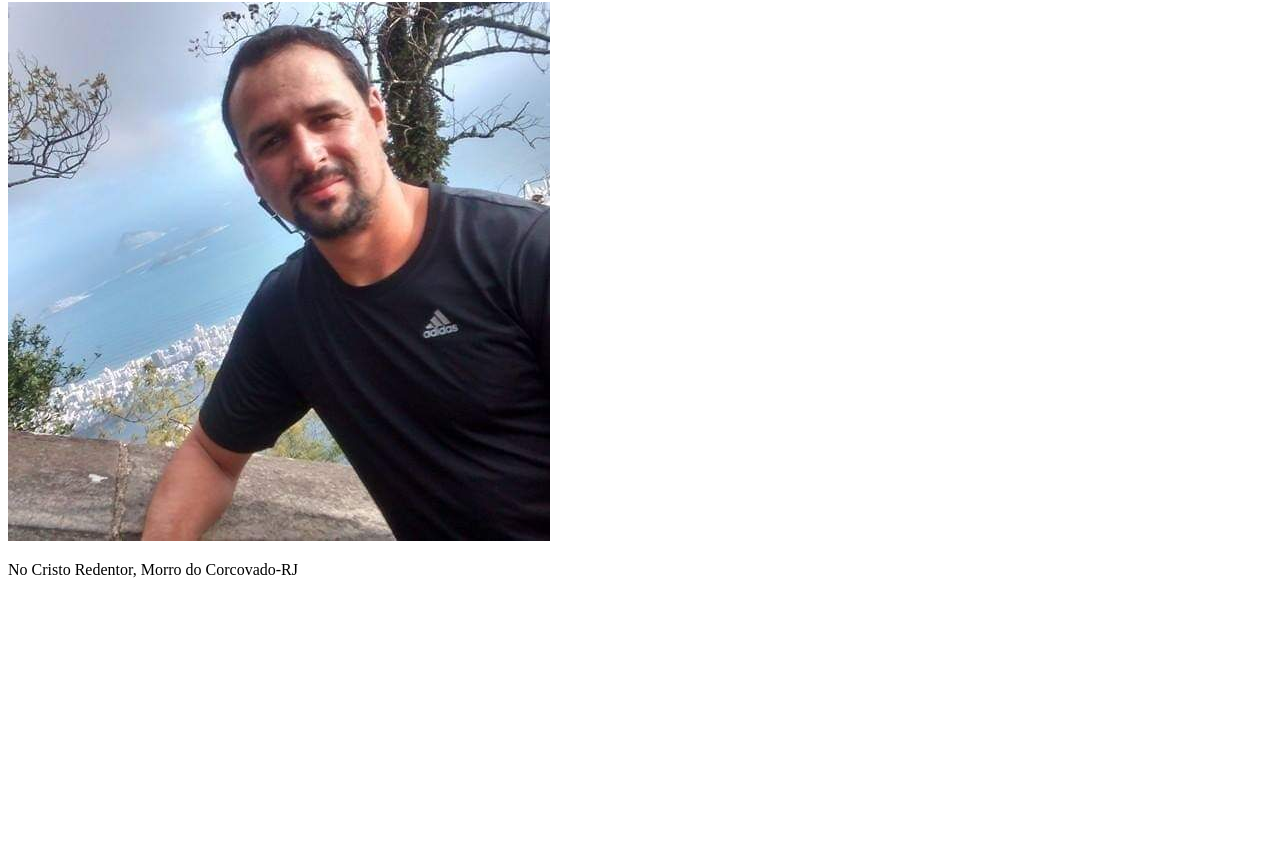
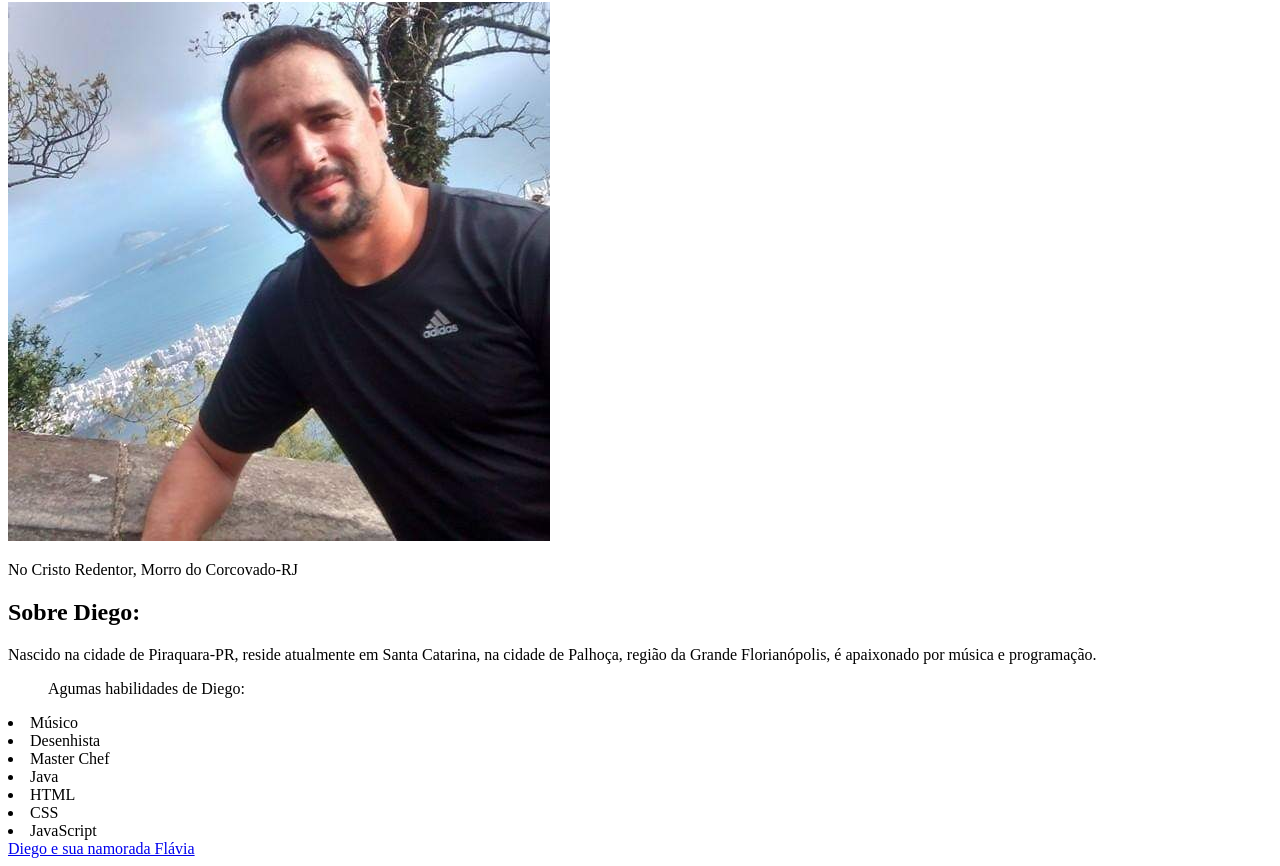
Before and after one commit to DiegoCS777/DiegoCS777.github.io, a plain HTML site: page Portifolio/index.html in a window 1280 px wide. Shown: the part 78-944 px from the top of the page. Before the commit the page ends 800 px from the top, so only its background shows below. Drawn offline with Linux system fonts and the light colour scheme; files whose address does not match are found by name.

Commit message:
adiciona mais algumas descrições e fotos no portifolio

```diff
--- a/Portifolio/index.html
+++ b/Portifolio/index.html
@@ -10,10 +10,21 @@
            <img src="diego correia.jpg">
            <p> No Cristo Redentor, Morro do Corcovado-RJ</p>
 
+        <h2>Sobre Diego:</h2>
+        <p>Nascido na cidade de Piraquara-PR, reside atualmente em Santa Catarina,
+           na cidade de Palhoça, região da Grande Florianópolis, é apaixonado por
+           música e programação.</p>
 
+           <ul>Agumas habilidades de Diego:</ul>
+           <li>Músico</li>
+           <li>Desenhista</li>
+           <li>Master Chef</li>
+           <li>Java</li>
+           <li>HTML</li>
+           <li>CSS</li>
+           <li>JavaScript</li>
 
-
-
+            <a href="diego e flavia.jpg" target="_blank">Diego e sua namorada Flávia</a>
 
 
 
```
